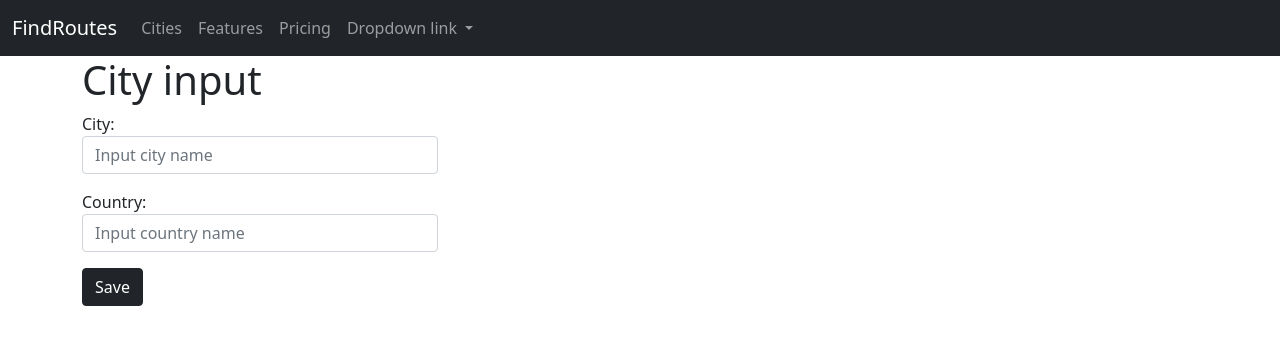
After one commit to selezenart/routes_api, a Django app: page /cities/add/ in a window 1280 px wide. The commit adds this page. Shown: the top 345 px of the page. Run offline with Django 3.2, Linux system fonts and the light colour scheme.

Commit message:
city's forms and views created

```diff
--- /dev/null
+++ b/src/cities/froms.py
@@ -0,0 +1,18 @@
+from django import forms
+
+from cities.models import City
+
+
+class CityForm(forms.ModelForm):
+    name = forms.CharField(label='City',
+                           widget=forms.TextInput(attrs={
+                               'class': 'form-control',
+                               'placeholder': 'Input city name'}))
+    country = forms.CharField(label='Country',
+                              widget=forms.TextInput(attrs={
+                                  'class': 'form-control',
+                                  'placeholder': 'Input country name'}))
+
+    class Meta:
+        model = City
+        fields = ('name', 'country')
--- a/src/cities/models.py
+++ b/src/cities/models.py
@@ -1,10 +1,11 @@
 from django.db import models
+from django.urls import reverse
 
 
 class City(models.Model):
-    name = models.CharField(max_length=64, unique=True)
+    name = models.CharField(max_length=64)
     id = models.AutoField(primary_key=True, verbose_name='ID')
-    country = models.CharField(max_length=64, default=name)
+    country = models.CharField(max_length=64)
 
     def __str__(self):
         return f'{self.name}({self.country})'
@@ -13,3 +14,7 @@ class City(models.Model):
         verbose_name = 'City'
         verbose_name_plural = 'Cities'
         ordering = ['name', 'country']
+        unique_together = ('name', 'country')
+
+    def get_absolute_url(self):
+        return reverse('cities:details', kwargs={'pk': self.id})
--- /dev/null
+++ b/src/cities/templates/cities/create.html
@@ -0,0 +1,8 @@
+{% extends 'base.html' %}
+{% block title %} City input {% endblock %}
+
+{% block content %}
+<h1>City input</h1>
+
+{% include 'form.html' with button_text='Save' button_color='dark' %}
+{% endblock %}
--- a/src/cities/templates/cities/details.html
+++ b/src/cities/templates/cities/details.html
@@ -10,7 +10,7 @@
         </div>
     </div>
     <div class="col-md-4">
-        <a href="{% url 'cities:home' %}">Back to cities list</a>
+        <a href="{% url 'cities:home' %}" style="text-decoration:none;">Back to cities list</a>
     </div>
 </div>
 {% endblock %}
--- a/src/cities/templates/cities/home.html
+++ b/src/cities/templates/cities/home.html
@@ -6,7 +6,8 @@
 <div class="row">
     <div class="col-md">
         {% for object in objects_list %}
-        <p><a href="{% url 'cities:details' pk=object.pk%}">{{object.name}}({{object.country}})</a></p>
+        <p><a href="{% url 'cities:details' pk=object.pk%}" style="text-decoration:none;">{{object.name}}({{object.country}})</a>
+        </p>
         {% endfor %}
     </div>
 </div>
--- a/src/cities/urls.py
+++ b/src/cities/urls.py
@@ -4,6 +4,10 @@ from cities.views import *
 
 urlpatterns = [
     path('', home, name='home'),
-    path('details/<int:pk>/', CityDetailView.as_view(), name='details')
+    path('details/<int:pk>/', CityDetailView.as_view(), name='details'),
+    path('add/', CityCreateView.as_view(), name='create'),
+    path('edit/<int:pk>', CityUpdateView.as_view(), name='update'),
+    path('delete/<int:pk>/', CityDeleteView.as_view(), name='delete'),
+
 
 ]
--- a/src/cities/views.py
+++ b/src/cities/views.py
@@ -1,19 +1,46 @@
-from django.shortcuts import render, get_object_or_404
-from django.views.generic import DetailView
+from django.shortcuts import render
+from django.urls import reverse_lazy
+from django.views.generic import DetailView, CreateView, UpdateView, DeleteView
 
+from cities.froms import CityForm
 from cities.models import City
 
 __all__ = (
-    'home', 'CityDetailView',
+    'home', 'CityDetailView', 'CityCreateView', 'CityUpdateView', 'CityDeleteView',
 )
 
 
 def home(request):
+    if request.method == 'POST':
+        form = CityForm(request.POST)
+        if form.is_valid():
+            form.save()
+    form = CityForm()
     qs = City.objects.all()
-    context = {'objects_list': qs}
+    context = {'objects_list': qs, 'form': form}
     return render(request, 'cities/home.html', context)
 
 
 class CityDetailView(DetailView):
     queryset = City.objects.all()
     template_name = "cities/details.html"
+
+
+class CityCreateView(CreateView):
+    model = City
+    form_class = CityForm
+    template_name = "cities/create.html"
+    success_url = reverse_lazy('cities:home')
+
+
+class CityUpdateView(UpdateView):
+    model = City
+    form_class = CityForm
+    template_name = "cities/update.html"
+    success_url = reverse_lazy('cities:home')
+
+
+class CityDeleteView(DeleteView):
+    model = City
+    template_name = "cities/delete.html"
+    success_url = reverse_lazy('cities:home')
--- /dev/null
+++ b/src/templates/form.html
@@ -0,0 +1,8 @@
+<div class="row">
+    <div class="col-md-4">
+        <form action="{{action}}" method="post"> {% csrf_token %}
+            {{form.as_p}}
+            <button type="submit" class="btn btn-{{ button_color }}">{{ button_text }}</button>
+        </form>
+    </div>
+</div>
```
Also changed, not shown: src/cities/templates/cities/delete.html (added, +9 -0 lines), src/cities/templates/cities/update.html (added, +8 -0 lines), src/cities/migrations/0006_auto_20220327_1638.py (added).
